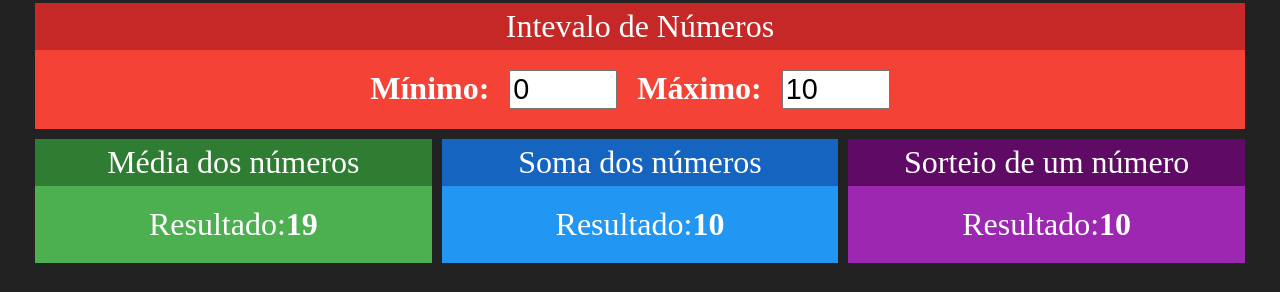
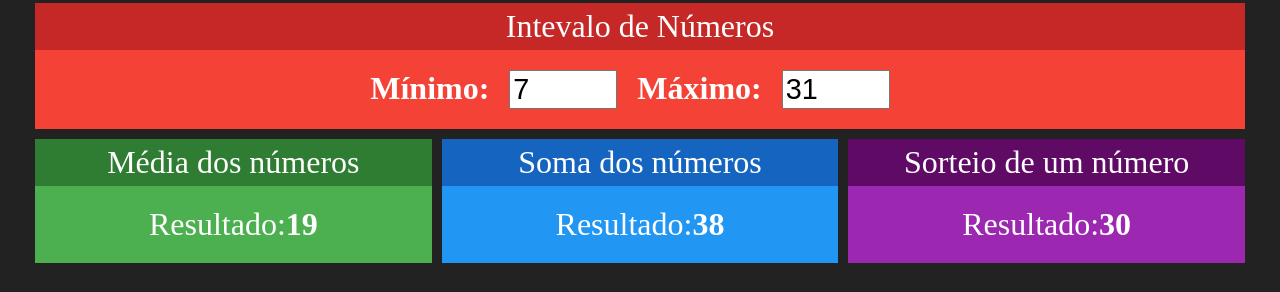
Before and after one commit to GSappio/State-management-with-redux, a React (Create React App) app: page / in a window 1280 px wide. Shown: the part 192-484 px from the top of the page. Built offline with nearby package versions, Linux system fonts and the light colour scheme.

Commit message:
Connecting components with Redux #02

```diff
--- a/src/components/Intervalo.js
+++ b/src/components/Intervalo.js
@@ -1,21 +1,32 @@
 import './Intervalo.css'
 import React from 'react'
+import { connect } from 'react-redux'
 
 import Card from './Card'
 
-export default props => {
+function Intervalo(props) {
+    const {min, max} = props;
     return (
         <Card title="Intevalo de Números" red>
             <div className='Intervalo'>
             <span>
                 <strong>Mínimo:</strong>
-                <input type="number" value={0} readOnly />
+                <input type="number" value={min} readOnly />
             </span>
             <span>
                 <strong>Máximo:</strong>
-                <input type="number" value={10} readOnly />
+                <input type="number" value={max} readOnly />
             </span>
             </div>
         </Card>
     )
 }
+
+function mapStateToProps(state) {
+    return {
+        min: state.numeros.min,
+        max: state.numeros.max,
+    }
+}
+
+export default connect(mapStateToProps) (Intervalo)
--- a/src/components/Soma.jsx
+++ b/src/components/Soma.jsx
@@ -1,17 +1,28 @@
 
 import React from 'react'
+import { connect } from 'react-redux'
 
 import Card from './Card'
 
-export default props => {
+function Soma(props) {
+    const { min, max } = props
     return (
         <Card title="Soma dos números" blue>
             <div>
                 <span>
                     <span>Resultado:</span>
-                    <strong>{10}</strong>
+                    <strong>{max + min}</strong>
                 </span>
             </div>
         </Card>
     )
 }
+
+function mapStateToProps(state) {
+    return {
+        min: state.numeros.min,
+        max: state.numeros.max,
+    }
+}
+
+export default connect(mapStateToProps)(Soma)
--- a/src/components/Sorteio.jsx
+++ b/src/components/Sorteio.jsx
@@ -1,17 +1,28 @@
-
 import React from 'react'
+import { connect } from 'react-redux'
 
 import Card from './Card'
 
-export default props => {
+function Sorteio(props) {
+    const { min, max } = props;
+    const aleatorio = parseInt(Math.random() * (max-min)) + min;
     return (
         <Card title="Sorteio de um número" purple>
             <div>
                 <span>
                     <span>Resultado:</span>
-                    <strong>{10}</strong>
+                    <strong>{aleatorio}</strong>
                 </span>
             </div>
         </Card>
-    )
+    );
 }
+
+function mapStateToProps(state) {
+    return {
+        min: state.numeros.min,
+        max: state.numeros.max,
+    }
+}
+
+export default connect(mapStateToProps)(Sorteio)
```
